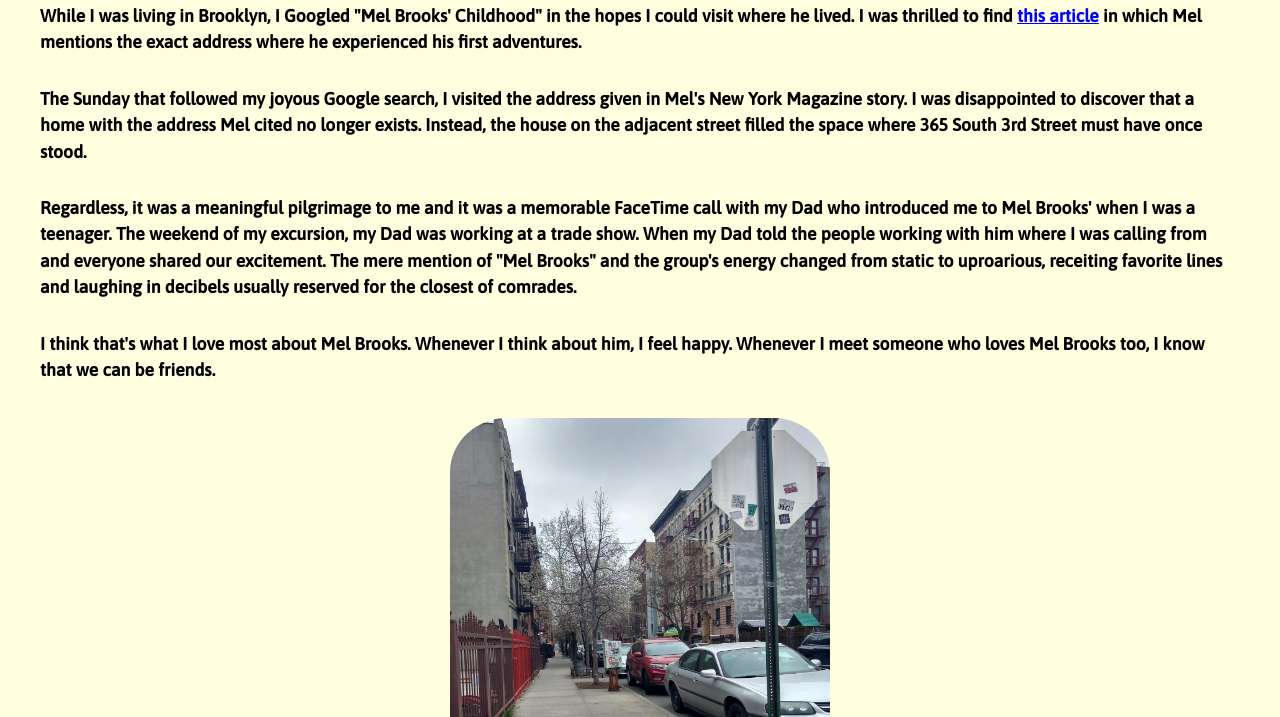
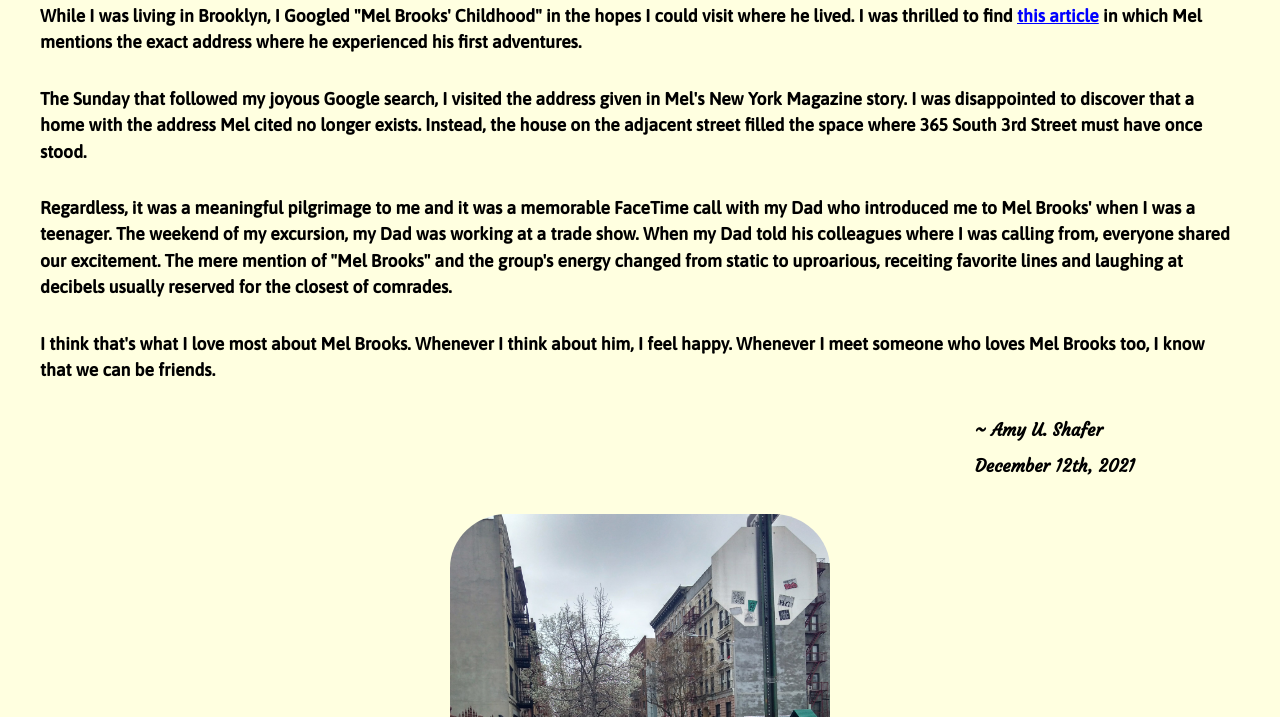
Before and after one commit to AmyShafer/Mel-Brooks-Childhood-Home, a plain HTML site: page index.html in a window 1280 px wide. Shown: the part 83-800 px from the top of the page. Drawn offline with Linux system fonts and the light colour scheme; a web font is replaced by a local one.

Commit message:
editting the main paragraph

```diff
--- a/assets/css/style.css
+++ b/assets/css/style.css
@@ -43,6 +43,17 @@
   font-size: 1.1em;
   font-weight: 700;
   line-height: 1.5em;
+}
+
+.signed {
+  display: flex;
+  font-family: 'Courgette', cursive;
+  justify-content: flex-end;
+  margin-right: 105px;
+  margin-bottom: 10px;
+  font-size: 1.1em;
+  font-weight: 600;
+  line-height: 2em;
 }
 
 .pictures {
--- a/index.html
+++ b/index.html
@@ -25,14 +25,17 @@
         <p>
            Regardless, it was a meaningful pilgrimage to me and it was a memorable FaceTime call with my Dad
            who introduced me to Mel Brooks' when I was a teenager. The weekend of my excursion, my Dad was working
-           at a trade show. When my Dad told the people working with him where I was calling from and everyone
+           at a trade show. When my Dad told his colleagues where I was calling from, everyone
            shared our excitement. The mere mention of "Mel Brooks" and the group's energy changed from static to
-           uproarious, receiting favorite lines and laughing in decibels usually reserved for the closest of comrades.
+           uproarious, receiting favorite lines and laughing at decibels usually reserved for the closest of comrades.
         </p>
         <p>
             I think that's what I love most about Mel Brooks. Whenever I think about him, I feel happy.
             Whenever I meet someone who loves Mel Brooks too, I know that we can be friends.
         </p>
+        <p class="signed">~ Amy U. Shafer<br>
+        December 12th, 2021</p>
+
       </main>
       <section class="pictures">
           <section id="pictureOne">
@@ -64,7 +67,7 @@
 
       <!-- Footer Section -->
       <footer>
-        <h4>Human is just another defense against the universe.
+        <h4>Humor is just another defense against the universe. <br>
         ~ Mel Brooks</h4>
       </footer>
     </body>
```
